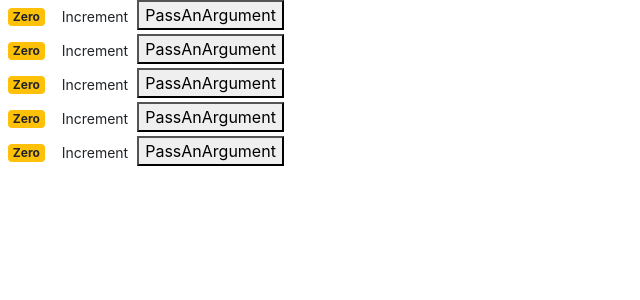
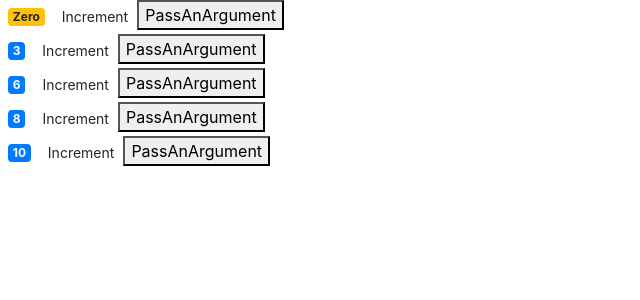
Before and after one commit to funkenpedro/ReactCpmponentsCounterApp, a React (Create React App) app: page / in a window 1280 px wide. Shown: the top 300 px of the page, without its empty margins (0-640 px from the left). Built offline with nearby package versions, Linux system fonts and the light colour scheme.

Commit message:
passing data to components

```diff
--- a/src/components/counter.jsx
+++ b/src/components/counter.jsx
@@ -1,28 +1,9 @@
-/*
-
-in index.js the ReactDOM.render renders a single component but you can
-build a tree of components under  that that will be rendered.
-
-
-
-++++++++++++++++++++++++++++++++
-composing components
-++++++++++++++++++++++++++++++
-we have an app that renders a counter component
-one component
-instead create a counters component and render that in index.js
-in that, you can render several counter components
-
-possible to create an array of counter objects in Counters.state
-then render this.state.counters.map(counter => <Counter key={counter._id}>)
-*/
-
 import React, { Component } from "react";
 import { myFunction } from "./justTesting";
 
 class Counter extends Component {
   state = {
-    count: 0
+    count: this.props.value
   };
   incrementCounter = () => {
     this.setState({ count: this.state.count + 1 });
@@ -32,6 +13,7 @@ class Counter extends Component {
     console.log(argument);
   };
   render() {
+    console.log(this.props);
     return (
       <div>
         <span className={this.getBadgeClasses()}>{this.formatCount()}</span>
--- a/src/components/counters.jsx
+++ b/src/components/counters.jsx
@@ -4,17 +4,17 @@ class Counters extends Component {
   state = {
     counters: [
       { id: 1, value: 0 },
-      { id: 2, value: 0 },
-      { id: 3, value: 0 },
-      { id: 4, value: 0 },
-      { id: 5, value: 0 }
+      { id: 2, value: 3 },
+      { id: 3, value: 6 },
+      { id: 4, value: 8 },
+      { id: 5, value: 10 }
     ]
   };
   render() {
     return (
       <div>
         {this.state.counters.map(counter => (
-          <Counter key={counter.id} />
+          <Counter key={counter.id} value={counter.value} selected={true} />
         ))}
       </div>
     );
```
